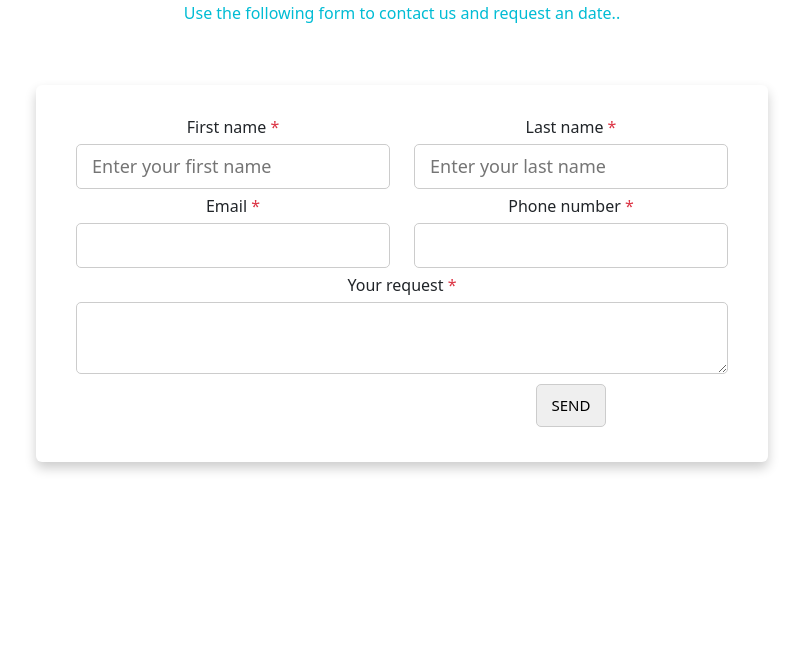
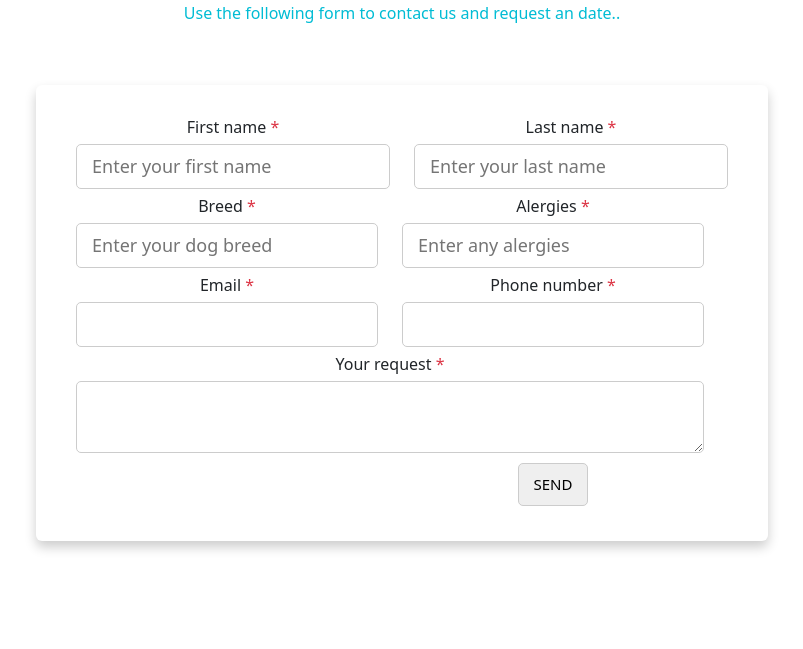
Before and after one commit to MrFogg866/hounds-p4, a Django app: page /make-an-appointment/ in a window 1280 px wide. Shown: the part 389-1038 px from the top of the page, without its empty margins (238-1041 px from the left). Before the commit the page ends 861 px from the top, so only its background shows below. Run offline with Django 3.2, Linux system fonts and the light colour scheme; some libraries are stand-ins or nearby versions.

Commit message:
added breed and alergies to the booking form

```diff
--- a/templates/appointment.html
+++ b/templates/appointment.html
@@ -92,6 +92,19 @@
                             <label class="form-control-label px-3">Last name<span class="text-danger"> *</span></label>
                             <input required type="text" id="lname" name="lname" placeholder="Enter your last name" onblur="validate(2)">
                         </div>
+
+                        <div class="row justify-content-between text-left">
+                            <div class="form-group col-sm-6 flex-column d-flex">
+                            <label class="form-control-label px-3">Breed<span class="text-danger"> *</span>
+                            </label>
+                            <input required type="text" id="breed" name="breed" placeholder="Enter your dog breed" onblur="validate(1)">
+                        </div>
+
+                        <div class="form-group col-sm-6 flex-column d-flex">
+                            <label class="form-control-label px-3">Alergies<span class="text-danger"> *</span></label>
+                            <input required type="text" id="alergies" name="alergies" placeholder="Enter any alergies" onblur="validate(2)">
+                        </div>
+
 
                         </div>
 
```
